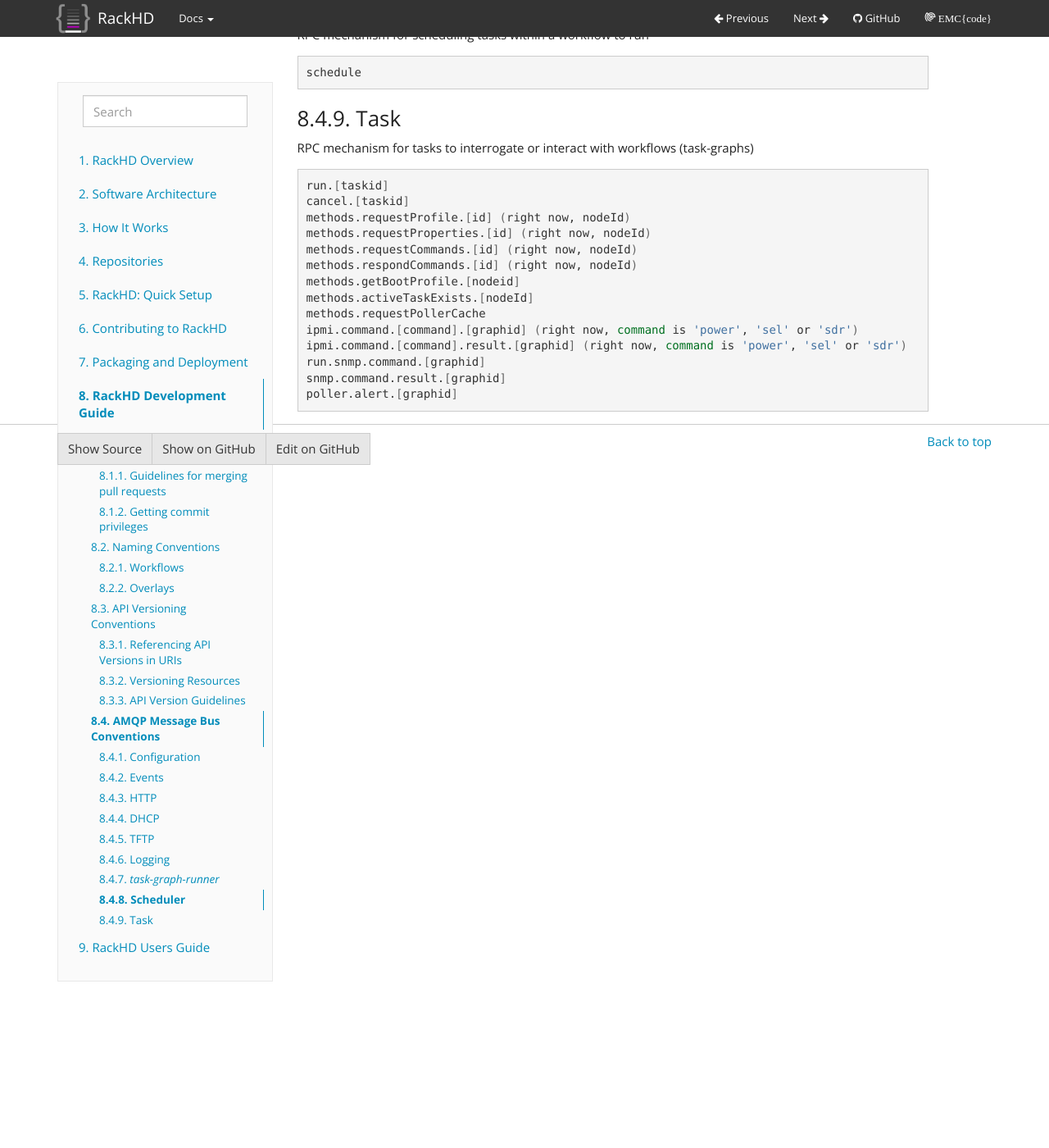
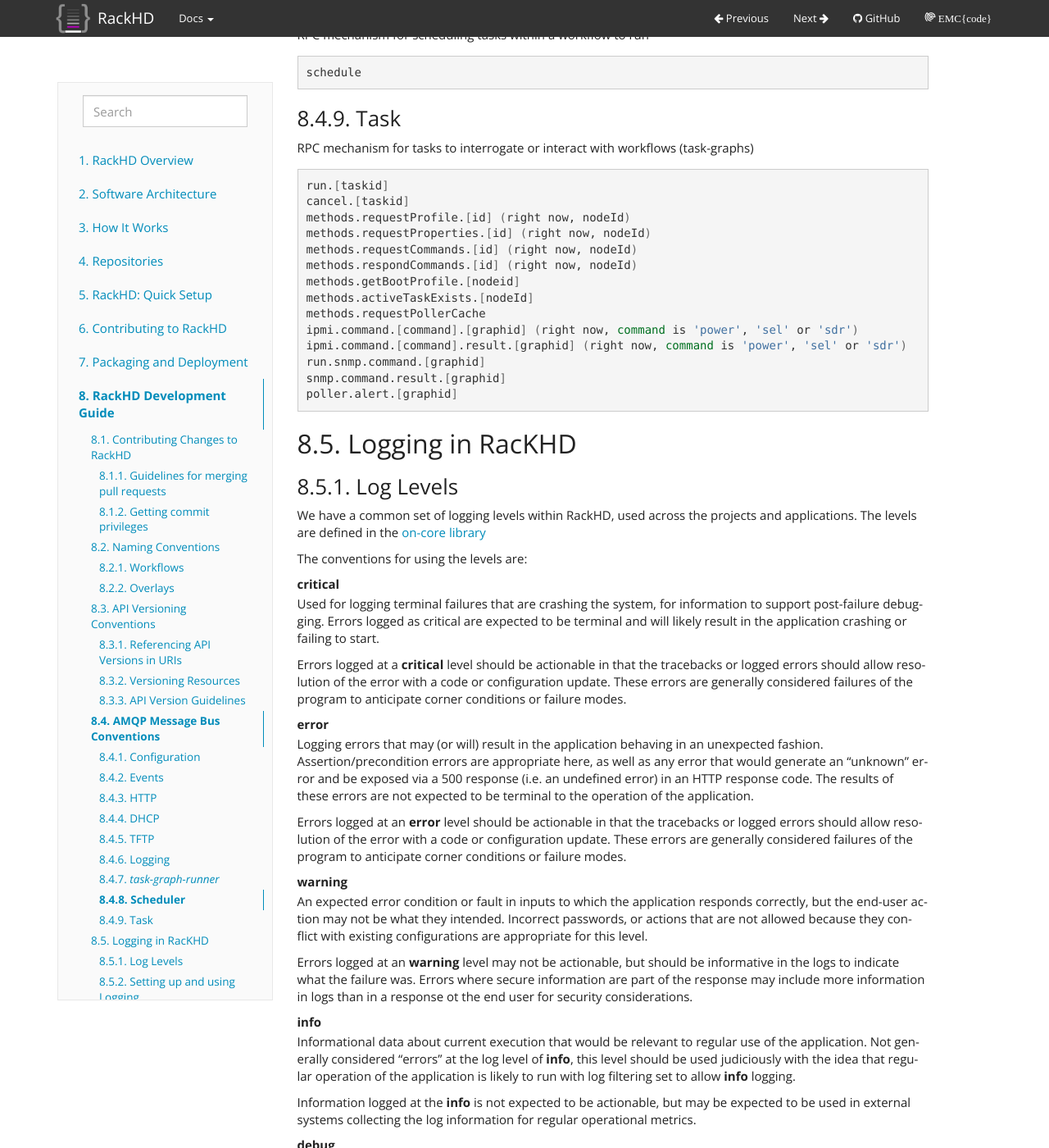
Before and after one commit to RackHD/docs, a Sphinx documentation site: the page built from docs/devguide/index.rst, in a window 1280 px wide and 1400 px high, scrolled down 4850 px. Shown: the whole window at 82% size. Built offline with Sphinx 7.4.7, drawn with Linux system fonts in a browser that asks for light colours; some of the changed text lies outside the part shown.

Commit message:
initial stab at log level conventions for RackHD, per https://github.com/RackHD/RackHD/issues/34

```diff
--- a/docs/devguide/index.rst
+++ b/docs/devguide/index.rst
@@ -5,3 +5,4 @@
 .. include:: naming_conventions.rst
 .. include:: api_versioning.rst
 .. include:: amqp_conventions.rst
+.. include:: log_levels.rst
--- /dev/null
+++ b/docs/devguide/log_levels.rst
@@ -0,0 +1,97 @@
+Logging in RacKHD
+--------------------------------
+
+Log Levels
+~~~~~~~~~~~
+
+We have a common set of logging levels within RackHD, used across the projects
+and applications. The levels are defined in the `on-core library`_
+
+.. _on-core library: https://github.com/RackHD/on-core/blob/master/lib/common/constants.js#L36
+
+The conventions for using the levels are:
+
+critical
+  Used for logging terminal failures that are crashing the system, for
+  information to support post-failure debugging. Errors logged as critical are
+  expected to be terminal and will likely result in the application crashing or
+  failing to start.
+
+  Errors logged at a **critical** level should be actionable in that the
+  tracebacks or logged errors should allow resolution of the error with a code
+  or configuration update. These errors are generally considered failures of
+  the program to anticipate corner conditions or failure modes.
+
+error
+  Logging errors that may (or will) result in the application behaving in an
+  unexpected fashion. Assertion/precondition errors are appropriate here, as
+  well as any error that would generate an "unknown" error and be exposed via
+  a 500 response (i.e. an undefined error) in an HTTP response code. The results
+  of these errors are not expected to be terminal to the operation of the
+  application.
+
+  Errors logged at an **error** level should be actionable in that the
+  tracebacks or logged errors should allow resolution of the error with a code
+  or configuration update. These errors are generally considered failures of
+  the program to anticipate corner conditions or failure modes.
+
+warning
+  An expected error condition or fault in inputs to which the application responds
+  correctly, but the end-user action may not be what they intended. Incorrect
+  passwords, or actions that are not allowed because they conflict with existing
+  configurations are appropriate for this level.
+
+  Errors logged at an **warning** level may not be actionable, but should be
+  informative in the logs to indicate what the failure was. Errors where secure
+  information are part of the response may include more information in logs than
+  in a response ot the end user for security considerations.
+
+
+info
+  Informational data about current execution that would be relevant to regular
+  use of the application. Not generally considered "errors" at the log level
+  of **info**, this level should be used judiciously with the idea that regular
+  operation of the application is likely to run with log filtering set to allow
+  **info** logging.
+
+  Information logged at the **info** is not expected to be actionable, but may
+  be expected to be used in external systems collecting the log information for
+  regular operational metrics.
+
+debug
+  Informational data about current execution that would be relevant to debugging
+  or detailed analysis of the application, typically for a programmer, or to
+  generate logs for post-analysis by a someone familiar with the code in the
+  project. Information is not considered "errors" at the log level of **debug**.
+
+  Information logged at the **debug** is not expected to be actionable, but may
+  be expected to be used in external systems collecting the log information for
+  debugging or post-analysis metrics.
+
+Setting up and using Logging
+~~~~~~~~~~~~~~~~~~~~~~~~~~~~~
+
+Using our dependency injection libraries, it's typical to inject ``Logger`` and
+then use it within appropriate methods. Within factory methods for services or
+modules, ``Logger`` is initialized wiht the module name, which annotates the
+logs with information about where the logs were coming from.
+
+An example of this::
+
+    di.annotate(someFactory, new di.Inject('Logger'))
+
+    function someFactory (Logger) {
+        var logger = Logger.initialize(someFactory);
+    }
+
+with ``logger`` being used later within the relevant scope for logging. For
+example::
+
+    function foo(bar, baz) {
+        logger.debug("Another request was made with ", {id: baz});
+    }
+
+The definitions for the methods and what the code does can be found in the
+`logger module`_.
+
+.. _logger module: https://github.com/RackHD/on-core/blob/master/lib/common/logger.js
```
